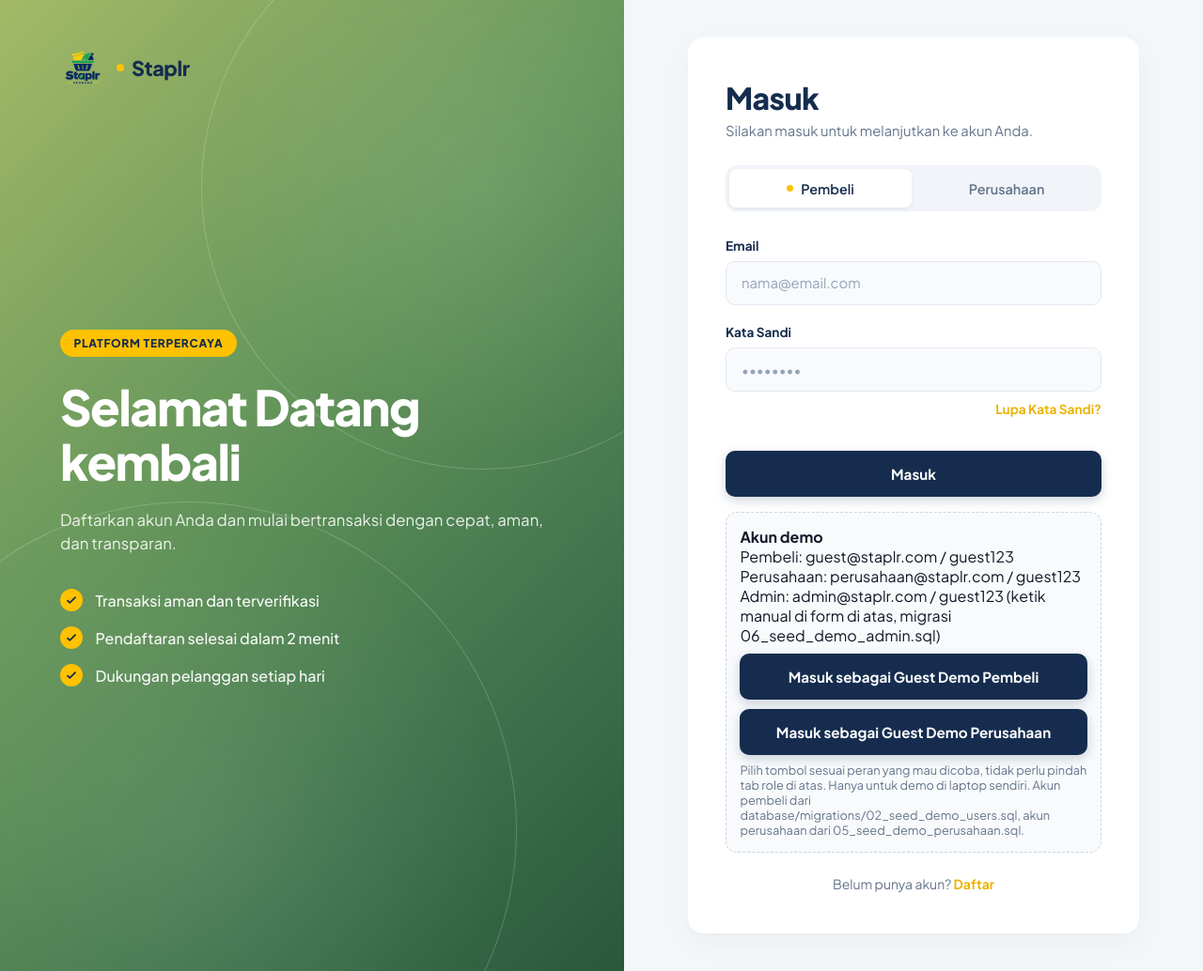
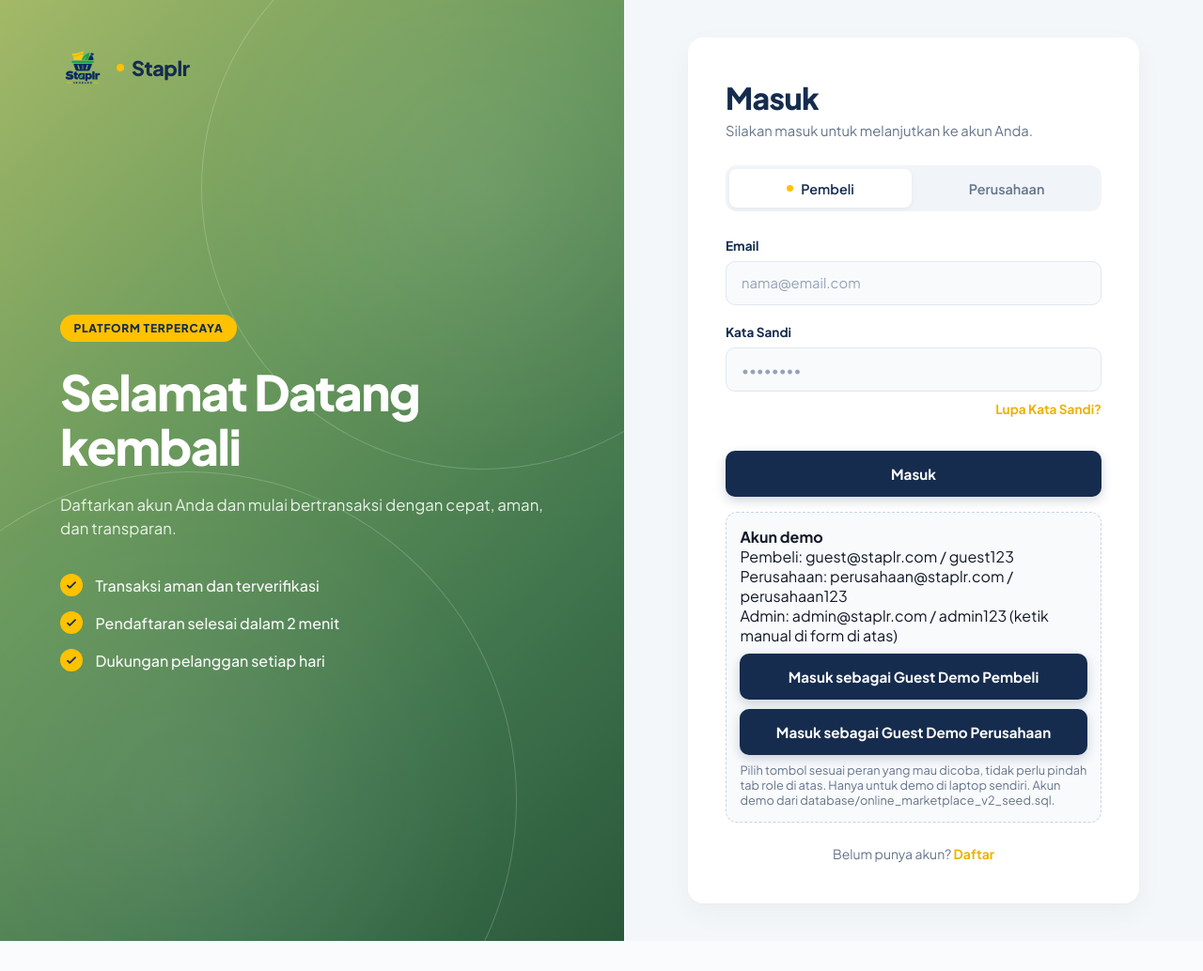
Before and after one commit to Vallens-jpg/B2B, a PHP site: page /pages/login.php in a window 1280 px wide. Shown: the whole page at 94% size. After the commit the page ends 1002 px from the top, so only its background shows below. Run offline with PHP 8.4, Linux system fonts and the light colour scheme.

Commit message:
Perbaiki password demo perusahaan dan admin di halaman login

```diff
--- a/src/pages/login.php
+++ b/src/pages/login.php
@@ -116,15 +116,15 @@ if (!empty($_SESSION['user'])) {
         <input type="hidden" name="role" id="selectedRole" value="pembeli">
         </form>
 
-        <!-- Akun demo guest: pembeli dan perusahaan, password sama -->
+        <!-- Akun demo: password berbeda per akun (isi database/online_marketplace_v2_seed.sql) -->
         <div style="margin-top:1rem; padding:0.9rem; border:1px dashed #CBD5E1; border-radius:0.75rem; background:#F8FAFC;">
           <strong>Akun demo</strong><br>
           Pembeli: <code>guest@staplr.com</code> / <code>guest123</code><br>
-          Perusahaan: <code>perusahaan@staplr.com</code> / <code>guest123</code><br>
-          Admin: <code>admin@staplr.com</code> / <code>guest123</code> (ketik manual di form di atas, migrasi <code>06_seed_demo_admin.sql</code>)<br>
+          Perusahaan: <code>perusahaan@staplr.com</code> / <code>perusahaan123</code><br>
+          Admin: <code>admin@staplr.com</code> / <code>admin123</code> (ketik manual di form di atas)<br>
           <button type="button" class="btn-submit-primary" id="guestLoginPembeliBtn" style="margin-top:0.6rem; width:100%;">Masuk sebagai Guest Demo Pembeli</button>
           <button type="button" class="btn-submit-primary" id="guestLoginPerusahaanBtn" style="margin-top:0.6rem; width:100%;">Masuk sebagai Guest Demo Perusahaan</button>
-          <p style="font-size:0.8rem; color:#64748B; margin:0.5rem 0 0;">Pilih tombol sesuai peran yang mau dicoba, tidak perlu pindah tab role di atas. Hanya untuk demo di laptop sendiri. Akun pembeli dari <code>database/migrations/02_seed_demo_users.sql</code>, akun perusahaan dari <code>05_seed_demo_perusahaan.sql</code>.</p>
+          <p style="font-size:0.8rem; color:#64748B; margin:0.5rem 0 0;">Pilih tombol sesuai peran yang mau dicoba, tidak perlu pindah tab role di atas. Hanya untuk demo di laptop sendiri. Akun demo dari <code>database/online_marketplace_v2_seed.sql</code>.</p>
         </div>
 
         <div class="auth-footer">
@@ -204,11 +204,17 @@ if (!empty($_SESSION['user'])) {
 
     // Tombol Guest Demo: dua tombol terpisah, masing-masing langsung masuk
     // dengan akun demonya sendiri (tidak tergantung tab role di atas).
+    // Password demo berbeda per akun (isi database/online_marketplace_v2_seed.sql).
+    const DEMO_PASSWORD = {
+      'guest@staplr.com': 'guest123',
+      'perusahaan@staplr.com': 'perusahaan123'
+    };
     async function guestLogin(email) {
+      const password = DEMO_PASSWORD[email] || 'guest123';
       document.getElementById('email').value = email;
-      document.getElementById('password').value = 'guest123';
+      document.getElementById('password').value = password;
       try {
-        await doLogin(email, 'guest123');
+        await doLogin(email, password);
       } catch (err) {
         showLoginError('Tidak bisa terhubung ke server. Pastikan Docker jalan dan online_marketplace_v2.sql sudah dijalankan.');
       }
```
